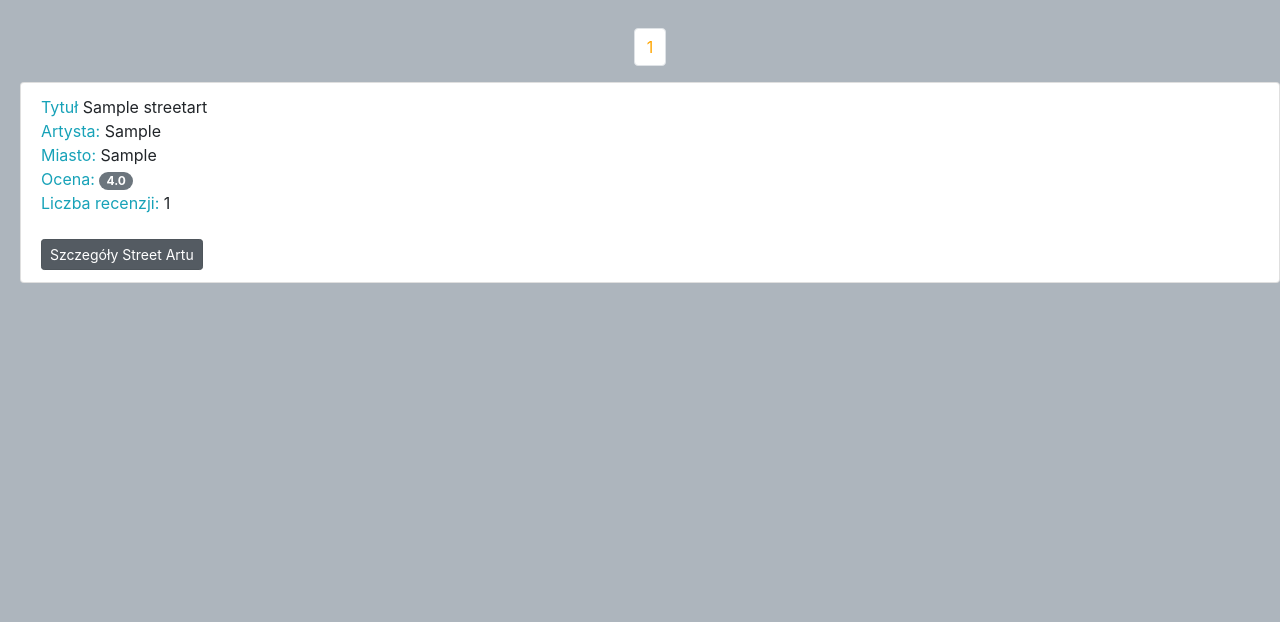
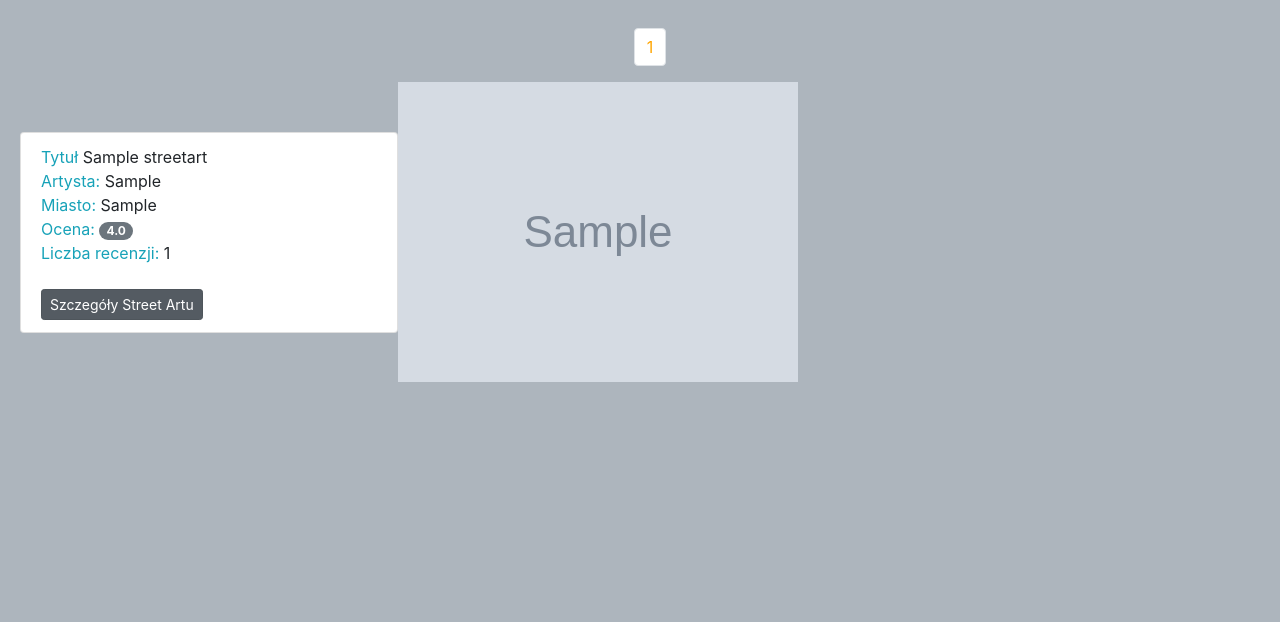
Before and after one commit to kinsze032/streetArtMapper, a Django app: page /streetart/list/ in a window 1280 px wide. Shown: the part 66-688 px from the top of the page. Run offline with Django 4.2, Linux system fonts and the light colour scheme; tables that the repository leaves empty hold one stand-in row (values such as "Sample post"); grey boxes marked "Sample" are stand-in pictures; some libraries are stand-ins or nearby versions.

Commit message:
Dodawanie zdjęć do streetartu

```diff
--- a/artbase/models.py
+++ b/artbase/models.py
@@ -2,6 +2,10 @@ from django.contrib.auth import get_user_model
 from django.db import models
 
 User = get_user_model()
+
+
+def art_file_path(instance, filename):
+    return "art-photo/{}/{}".format(instance.id, filename)
 
 
 class StreetArt(models.Model):
@@ -11,6 +15,9 @@ class StreetArt(models.Model):
     description = models.TextField()
     category = models.ForeignKey('Category', on_delete=models.CASCADE)
     location = models.OneToOneField('Location', on_delete=models.CASCADE)
+    photo = models.ImageField(null=True,
+                              blank=True,
+                              upload_to=art_file_path)
 
     def __str__(self):
         return self.title
--- a/artbase/templates/artbase/streetart_detail.html
+++ b/artbase/templates/artbase/streetart_detail.html
@@ -26,10 +26,10 @@
     <span class="text-info">Ocena ogólna: </span><span class="badge badge-secondary badge-pill">{{ art_rating }}</span>
     <br>
     <br>
+    <a class="btn btn-secondary btn-lg btn-sm active" href="{% url 'art-photo' art.pk %}">Zdjęcia</a>
     {% if user.is_authenticated %}
         <a href="{% url 'art-edit' art.pk %}" class="btn btn-secondary btn-lg btn-sm active" role="button">Edytuj StreetArt</a>
     {% endif %}
-    <br>
     {% if not reviews %}
         <hr>
         {% if user.is_authenticated %}
--- a/artbase/templates/artbase/streetart_list.html
+++ b/artbase/templates/artbase/streetart_list.html
@@ -7,6 +7,18 @@
 <style>
     body {
         background-color: #adb5bd;
+    }
+    .art-item {
+        display: flex;
+        justify-content: left;
+        align-items: center;
+        margin-bottom: 10px;
+    }
+    .art-item__details {
+        width: 30%;
+    }
+    .art-item__image {
+        width: 30%;
     }
 </style>
 <br>
@@ -36,8 +48,10 @@
     </ul>
 </div>
 {% for art in art_list %}
-    <ul class="list-group">
-      <li class="list-group-item">
+    <div class="art-item">
+        <div class="art-item__details">
+            <ul class="list-group">
+                      <li class="list-group-item">
           <span class="text-info">Tytuł </span> <span>{{ art.art.title }}</span>
           <br>
           <span class="text-info">Artysta: </span><span>{{ art.art.artist }}</span>
@@ -49,12 +63,20 @@
           <span class="text-info">Liczba recenzji: </span><span>{{ art.number_of_reviews }}</span>
           <br>
           {% if not art.art_rating %}
-          <span class="text-secondary">Napisz pierwszą recenzję.</span>
-          <br>
-          {% endif %}
+            <span class="text-secondary">Napisz pierwszą recenzję.</span>
+            <br>
+            {% endif %}
           <br>
           <a href="{% url 'art-detail' art.art.pk %}" class="btn btn-secondary btn-lg btn-sm active" role="button">Szczegóły Street Artu</a>
       </li>
     </ul>
+
+        </div>
+        <div class="art-item__image">
+            {% if art.art.photo %}
+                <img src="{{ art.art.photo.url }}">
+            {% endif %}
+        </div>
+    </div>
 {% endfor %}
-{% endblock %}
+{% endblock content %}
--- a/artbase/views.py
+++ b/artbase/views.py
@@ -1,6 +1,9 @@
 import folium
 from geopy.geocoders import Nominatim
+from PIL import Image
+from io import BytesIO
 
+from django.core.files.images import ImageFile
 from django.core.paginator import Paginator
 from django.http import HttpResponseNotFound
 from django.contrib.auth import login, authenticate, logout
@@ -10,7 +13,7 @@ from django.db.models import Avg
 from django.shortcuts import render, get_object_or_404, redirect
 from django.views import View
 
-from artbase.forms import SearchForm, ReviewForm, CreateStreetArtForm, EditStreetArtForm
+from artbase.forms import SearchForm, ReviewForm, CreateStreetArtForm, EditStreetArtForm, StreetArtPhotoForm
 from artbase.models import StreetArt, Category, Review, Location
 from artbase.forms import LoginForm
 
@@ -393,3 +396,34 @@ class LogoutView(View):
     def get(self, request, *args, **kwargs):
         logout(request)
         return render(request, self.template_name)
+
+
+class StreetArtPhotoView(View):
+    template_name = "artbase/upload_photo.html"
+    form_class = StreetArtPhotoForm
+
+    def get(self, request, *args, **kwargs):
+        art_pk = kwargs["art_pk"]
+        art = get_object_or_404(StreetArt, pk=art_pk)
+        form = self.form_class()
+        return render(request, self.template_name, {"art": art, "form": form})
+
+    def post(self, request, *args, **kwargs):
+        art_pk = kwargs["art_pk"]
+        art = get_object_or_404(StreetArt, pk=art_pk)
+        form = self.form_class(request.POST, request.FILES, instance=art)
+
+        if form.is_valid():
+            photo = form.cleaned_data["photo"]
+
+            if photo:
+                image = Image.open(photo)
+                image.thumbnail((300, 300))
+                image_data = BytesIO()
+                image.save(fp=image_data, format=photo.image.format)
+                image_file = ImageFile(image_data)
+                art.photo.save(photo.name, image_file)
+                art.save()
+                return redirect("art-detail", art.pk)
+
+        return render(request, self.template_name, {"art": art, "form": form})
--- a/streetArtMapper/settings.py
+++ b/streetArtMapper/settings.py
@@ -129,6 +129,9 @@ STATICFILES_DIRS = [
     BASE_DIR / "artbase/static",
 ]
 
+MEDIA_ROOT = BASE_DIR / "artbase/media"
+MEDIA_URL = "media/"
+
 # Default primary key field type
 # https://docs.djangoproject.com/en/4.2/ref/settings/#default-auto-field
 
--- a/streetArtMapper/urls.py
+++ b/streetArtMapper/urls.py
@@ -16,20 +16,21 @@ Including another URLconf
 """
 from django.contrib import admin
 from django.urls import path
+from django.conf import settings
+from django.conf.urls.static import static
 from artbase.views import HomeView, StreetArtDetailView, StreetArtListView
 from artbase.views import StreetArtSearchView
 from artbase.views import CreateReviewView, CreateStreetArtView, EditStreetArtView, ReportArtView
-from artbase.views import profile, LoginView, LogoutView
+from artbase.views import profile, LoginView, LogoutView, StreetArtPhotoView
 
 urlpatterns = [
-    # path('accounts/',
-    #      include(('django.contrib.auth.urls', 'auth'), namespace='accounts')),
     path('accounts/profile/', profile, name='profile'),
     path('accounts/login/', LoginView.as_view(), name='login'),
     path('accounts/logout/', LogoutView.as_view(), name='logout'),
     path('admin/', admin.site.urls),
     path('', HomeView.as_view(), name='home'),
     path('streetart/<int:art_pk>/', StreetArtDetailView.as_view(), name='art-detail'),
+    path('streetart/<int:art_pk>/photo/', StreetArtPhotoView.as_view(), name="art-photo"),
     path('streetart/list/', StreetArtListView.as_view(), name='art-list'),
     path('streetart/search/', StreetArtSearchView.as_view(), name='art-search'),
     path('streetart/<int:art_pk>/review/new/', CreateReviewView.as_view(), name='review-create'),
@@ -37,4 +38,4 @@ urlpatterns = [
     path('streetart/new/', CreateStreetArtView.as_view(), name='art-create'),
     path('streetart/<int:art_pk>/edit/', EditStreetArtView.as_view(), name='art-edit'),
     path('streetart/zglos-streetart/', ReportArtView.as_view(), name='report-art'),
-]
+] + static(settings.MEDIA_URL, document_root=settings.MEDIA_ROOT)
```
Also changed, not shown: artbase/forms.py (+9 -38 lines).
